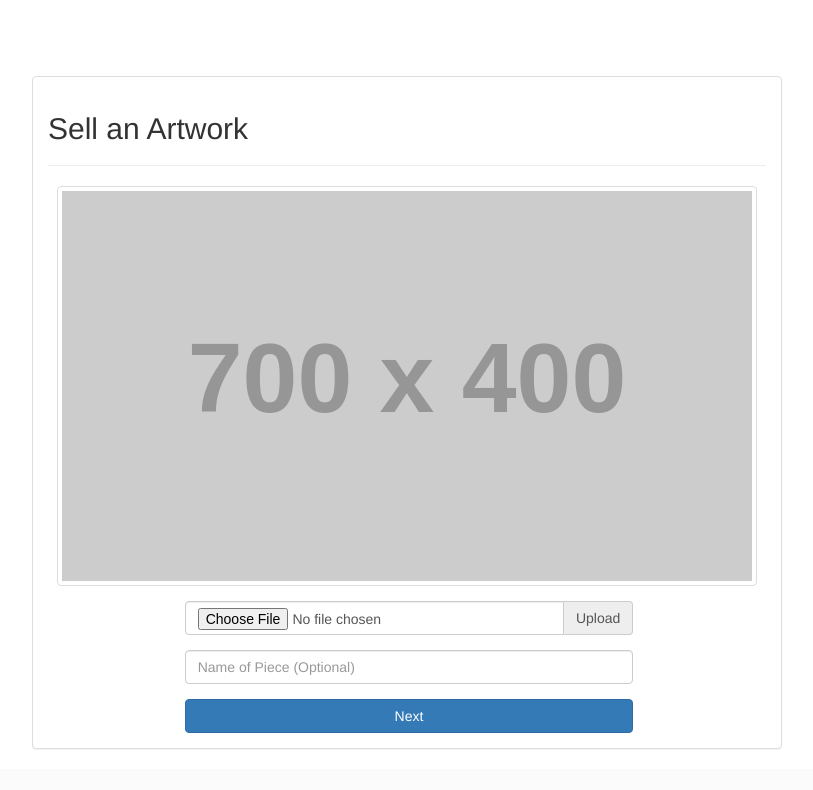
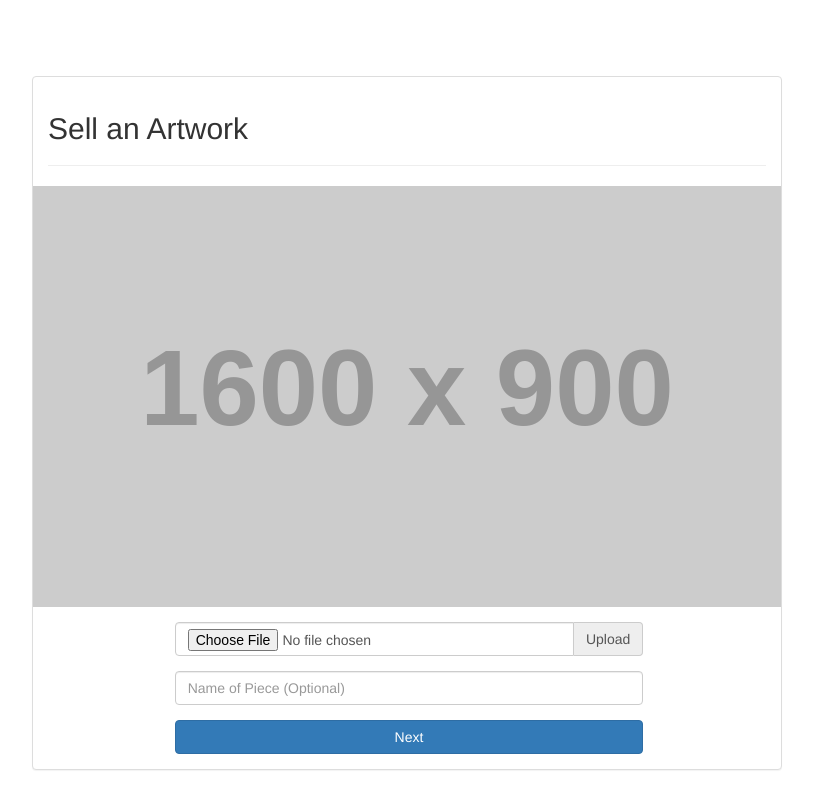
Before and after one commit to BrambleLLC/Artizanz, a Flask app: template src/templates/upload.html in a window 1280 px wide. Shown: the part 51-841 px from the top of the page, without its empty margins (235-1048 px from the left). Before the commit the page ends 800 px from the top, so only its background shows below. Run offline with Flask 2, Linux system fonts and the light colour scheme; the template is opened without the code that fills it: values that come from a table or form of the project are taken from there, others are empty; grey boxes labelled with a size stand in for pictures from a placeholder-image service; some libraries are stand-ins or nearby versions.

Commit message:
upload done/ image wrapper implemented

```diff
--- a/src/templates/upload.html
+++ b/src/templates/upload.html
@@ -3,7 +3,7 @@
 {% block content %}
 <!--suppress HtmlUnknownTarget -->
 <div class="row row-centered" style="padding-top: 5%">
-    <div class="col-lg-8 col-md-8 col-centered">
+    <div class="col-lg-8 col-md-8 col-sm-10 col-xs-12 col-centered">
         <div class="panel panel-default">
             <div class="panel-body">
                 <h2> Sell an Artwork </h2>
@@ -15,14 +15,14 @@
 
                     </div>
                     <div class="hidden" id="page1">
-                        <div class="row-centered">
+                        <div class="row row-centered">
                             <div class="form-group">
                                 <div class="text-center">
-                                    <img class="img img-responsive img-thumbnail" src="//placehold.it/700x400" id="artwork" style="width: 700px; height: 400px">
+                                    <div class="img-16-9-container"><img class="img img-responsive img-16-9" src="//placehold.it/1600x900" id="artwork" ></div>
                                 </div>
                             </div>
                         </div>
-                        <div class="row-centered">
+                        <div class="row row-centered">
                             <div class="col-lg-8 col-md-8 col-centered">
                                 <div class="form-group">
                                     <div class="input-group">
@@ -39,11 +39,12 @@
                     </div>
 
                     <div class="hidden" id="page2">
-                        <div class="col-lg-8 col-md-8 col-lg-offset-2 col-md-offset-2">
+                        <div class="row row-centered">
+                            <div class="col-lg-8 col-md-8 col-sm-10 col-xs-12 col-centered">
                                 <div class="form-group">
                                     {{ form.medium(class="form-control", placeholder="Medium (seperated by commas, e.g. canvas, oil paints)", rows=1) }}
                                 </div>
-                            <div class="row">
+                                <div class="row row-centered">
                                     <div class="col-lg-6 col-md-6">
                                         <div class="form-group">
                                             {{ form.starting_bid(class="form-control", placeholder="Starting Bid", rows=1) }}
@@ -71,11 +72,12 @@
                                     {{ form.artwork_description(class="form-control", maxlength="1000", placeholder="Description (1000 characters)", rows=8) }}
                                 </div>
                                 <div class="row">
-                                <div class="col-lg-6 col-md-6">
+                                    <div class="col-lg-6 col-md-6 col-sm-6 col-xs-6">
                                         <button type="button" class="btn btn-primary btn-block" onclick="moveBackward()">Previous</button>
                                     </div>
-                                <div class="col-lg-6 col-md-6">
+                                    <div class="col-lg-6 col-md-6 col-sm-6 col-xs-6">
                                         <button type="button" class="btn btn-primary btn-block" onclick="moveForward()">Submit</button>
+                                    </div>
                                 </div>
                             </div>
                         </div>
```
Lines whose indentation alone changed are shown as unchanged.
